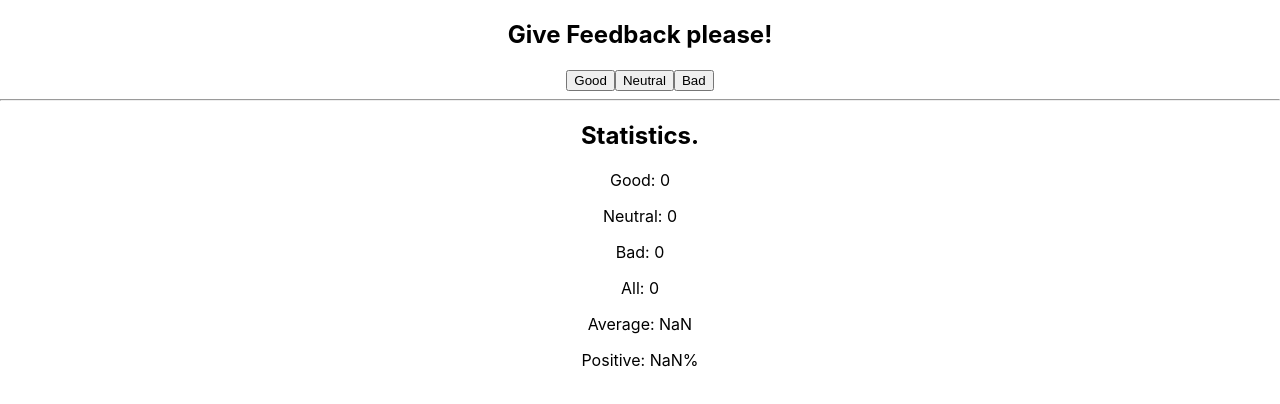
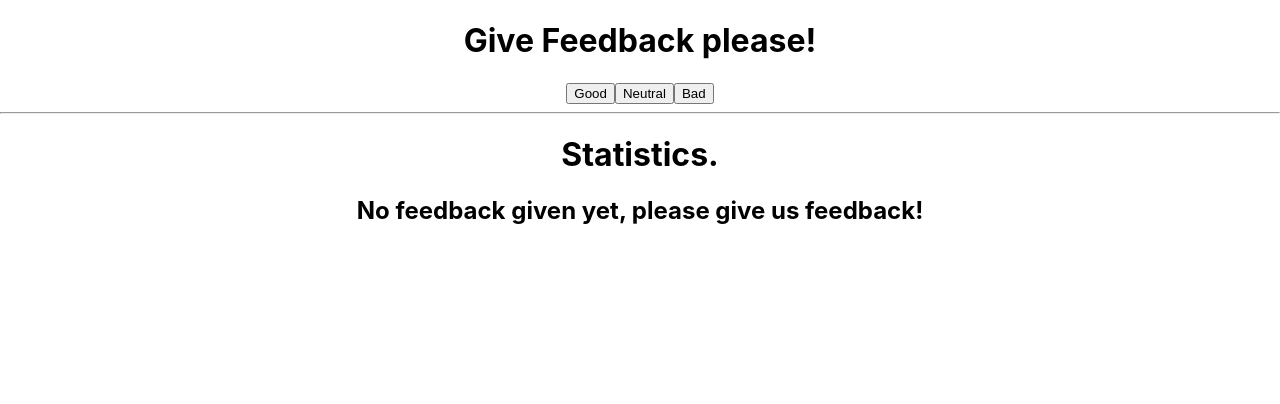
Before and after one commit to nelson83mdq/unicafe, a React (Create React App) app: page / in a window 1280 px wide. Shown: the top 404 px of the page. Built offline with nearby package versions, Linux system fonts and the light colour scheme.

Commit message:
Unicafe paso 4 completo

```diff
--- a/src/App.js
+++ b/src/App.js
@@ -19,12 +19,12 @@ function App() {
 
   return (
     <div className="App">
-      <h2>Give Feedback please!</h2>
+      <h1>Give Feedback please!</h1>
       <button className = 'feedback-button' onClick={handleGood}>Good</button>
       <button className='feedback-button' onClick={handleNeutral}>Neutral</button>
       <button className='feedback-button' onClick={handleBad}>Bad</button>
       <hr/>
-      <h2>Statistics.</h2>
+      <h1>Statistics.</h1>
       <Statistics good={good} neutral={neutral} bad={bad} />
     </div>
   );
--- a/src/statistics.js
+++ b/src/statistics.js
@@ -8,7 +8,11 @@ const Statistics = (props) => {
         let sum = goodVotes - badVotes ;
         return sum/(goodVotes + neutralVotes + badVotes);
       }
-
+    if (sum === 0){
+        return (
+            <h2>No feedback given yet, please give us feedback!</h2>
+        );
+    } else {
     return (
         <div className="statistical-data">
         <p>Good: {good} </p>
@@ -19,6 +23,7 @@ const Statistics = (props) => {
         <p>Positive: {(good/sum)*100}%</p>
         </div>
     );
+    }
 }
 
 export default Statistics;
```
